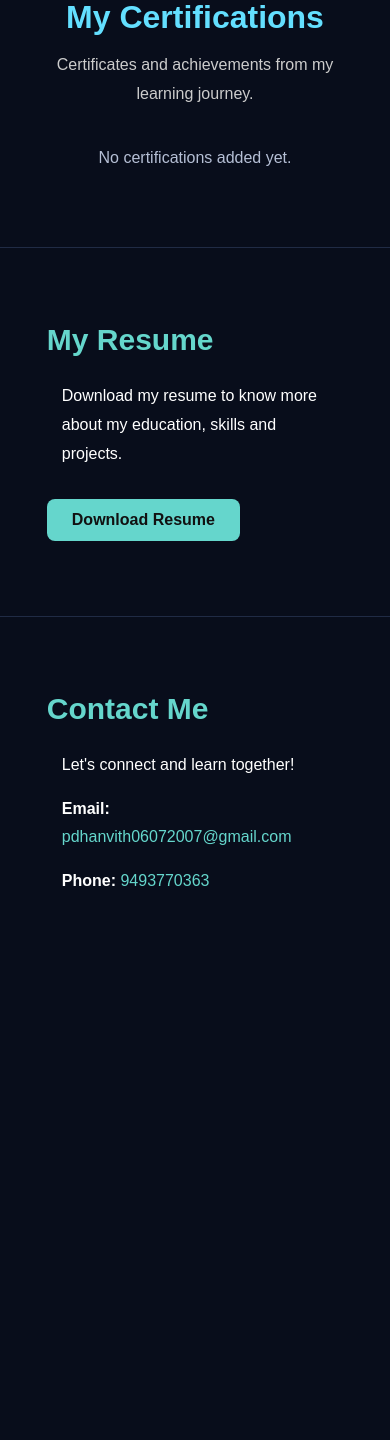
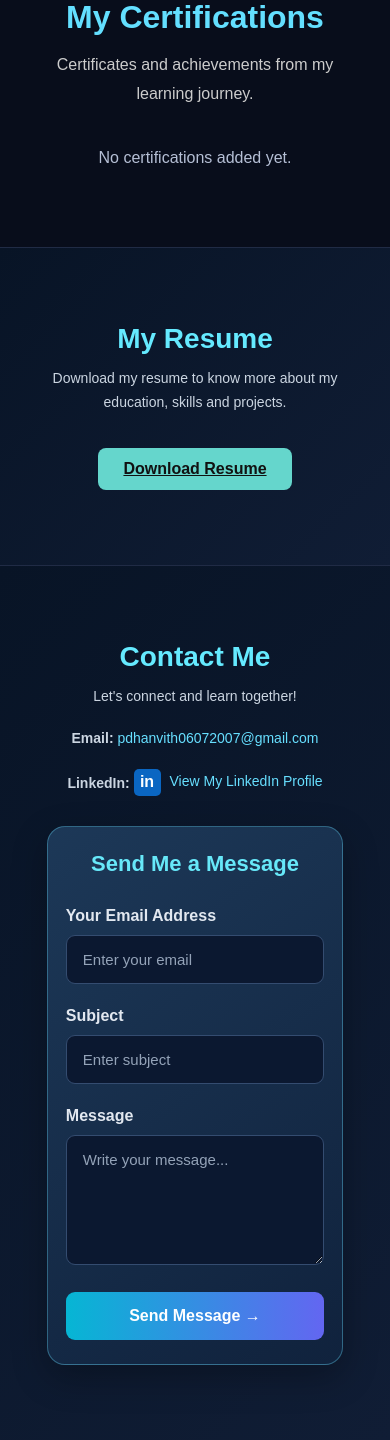
Before and after one commit to dhanvith-git/MyPortfolio, a Flask app: page / in a window 390 px wide. Shown: the part 3990-5430 px from the top of the page. Before the commit the page ends 4876 px from the top, so only its background shows below. Run offline with Flask 3, Linux system fonts and the light colour scheme; data that the repository does not hold is empty.

Commit message:
Improve contact section styling

```diff
--- a/static/style.css
+++ b/static/style.css
@@ -562,29 +562,6 @@ section p {
     background: #8b6cff;
 }
 
-#contact_session
-
-
-.contact-section {
-    text-align: center;
-    padding: 50px 20px;
-}
-
-.contact-section h2 {
-    color: #65d6cc;
-    font-size: 30px;
-}
-
-.contact-section p {
-    color: #ffffff;
-    margin: 15px;
-}
-
-.contact-section a {
-    color: #65d6cc;
-    text-decoration: none;
-}
-
 .resume-btn {
     display: inline-block;
     background: #65d6cc;
@@ -616,3 +593,178 @@ section p {
     margin-top: auto;
     align-self: flex-start;
 }
+
+
+
+/* =================================
+   PROFESSIONAL CONTACT SECTION
+================================= */
+
+.contact-section {
+    padding: 85px 20px;
+    text-align: center;
+    background: linear-gradient(135deg, #081426, #101d35);
+}
+
+.contact-section h2 {
+    font-size: 34px;
+    color: #65eaff;
+    margin-bottom: 12px;
+    font-weight: 700;
+}
+
+.contact-section > p {
+    color: #cbd5e1;
+    margin-bottom: 18px;
+    line-height: 1.7;
+}
+
+/* Email and LinkedIn links */
+.contact-section > p a {
+    color: #67dfff;
+    text-decoration: none;
+    transition: color 0.3s ease;
+}
+
+.contact-section > p a:hover {
+    color: #a78bfa;
+    text-decoration: underline;
+}
+
+.linkedin-contact a {
+    display: inline-flex;
+    align-items: center;
+    gap: 9px;
+}
+
+/* LinkedIn icon */
+.linkedin-icon {
+    display: inline-flex;
+    align-items: center;
+    justify-content: center;
+    width: 27px;
+    height: 27px;
+    background: #0A66C2;
+    color: white;
+    border-radius: 5px;
+    font-weight: bold;
+    font-size: 16px;
+}
+
+/* Contact form card */
+.contact-form-container {
+    width: 100%;
+    max-width: 620px;
+    margin: 42px auto 0;
+    padding: 38px;
+    background: linear-gradient(
+        145deg,
+        rgba(30, 58, 90, 0.95),
+        rgba(17, 35, 62, 0.95)
+    );
+    border: 1px solid rgba(103, 223, 255, 0.35);
+    border-radius: 18px;
+    box-shadow: 0 12px 35px rgba(0, 0, 0, 0.28);
+    box-sizing: border-box;
+    text-align: left;
+}
+
+.contact-form-container h3 {
+    color: #67e8f9;
+    font-size: 25px;
+    text-align: center;
+    margin: 0 0 30px;
+}
+
+/* Form fields */
+.contact-form .form-group {
+    margin-bottom: 23px;
+}
+
+.contact-form label {
+    display: block;
+    color: #e2e8f0;
+    font-weight: 600;
+    margin-bottom: 10px;
+}
+
+.contact-form input,
+.contact-form textarea {
+    width: 100%;
+    padding: 15px 16px;
+    background: #0b1830;
+    border: 1px solid #344c70;
+    border-radius: 9px;
+    color: #ffffff;
+    font-size: 15px;
+    box-sizing: border-box;
+    outline: none;
+    font-family: inherit;
+    transition: border-color 0.3s, box-shadow 0.3s;
+}
+
+.contact-form input::placeholder,
+.contact-form textarea::placeholder {
+    color: #94a3b8;
+}
+
+.contact-form input:focus,
+.contact-form textarea:focus {
+    border-color: #67e8f9;
+    box-shadow: 0 0 0 3px rgba(103, 232, 249, 0.15);
+}
+
+.contact-form textarea {
+    resize: vertical;
+    min-height: 130px;
+}
+
+/* Send button */
+.contact-submit {
+    display: block;
+    width: 100%;
+    padding: 15px;
+    margin-top: 12px;
+    background: linear-gradient(90deg, #06b6d4, #6366f1);
+    color: white;
+    border: none;
+    border-radius: 9px;
+    font-size: 16px;
+    font-weight: 600;
+    cursor: pointer;
+    transition: transform 0.3s, box-shadow 0.3s;
+}
+
+.contact-submit:hover {
+    transform: translateY(-2px);
+    box-shadow: 0 7px 22px rgba(6, 182, 212, 0.28);
+}
+
+.contact-submit:focus-visible {
+    outline: 2px solid #ffffff;
+    outline-offset: 3px;
+}
+
+/* Mobile responsive design */
+@media (max-width: 600px) {
+    .contact-section {
+        padding: 55px 16px;
+    }
+
+    .contact-section h2 {
+        font-size: 28px;
+    }
+
+    .contact-form-container {
+        padding: 24px 18px;
+        margin-top: 30px;
+    }
+
+    .contact-form-container h3 {
+        font-size: 22px;
+    }
+
+    .contact-section > p {
+        font-size: 14px;
+    }
+}
--- a/templates/index.html
+++ b/templates/index.html
@@ -219,6 +219,7 @@
 
 
 <!-- Certifications Section -->
+
 <section id="certifications" class="certifications-section">
 
     <h2>My Certifications</h2>
@@ -279,22 +280,78 @@
     </a>
 </section>
 
+
 <!-- Contact Section -->
 <section id="contact" class="contact-section">
+
     <h2>Contact Me</h2>
     <p>Let's connect and learn together!</p>
 
-    <p><strong>Email:</strong>
+    <!-- Email -->
+    <p>
+        <strong>Email:</strong>
         <a href="mailto:pdhanvith06072007@gmail.com">
             pdhanvith06072007@gmail.com
         </a>
     </p>
 
-    <p><strong>Phone:</strong>
-        <a href="tel:9493770363">9493770363</a>
+    <!-- LinkedIn -->
+    <p class="linkedin-contact">
+        <strong>LinkedIn:</strong>
+        <a href="https://www.linkedin.com/in/dhanvith-polepalli-7343763bb/"
+           target="_blank"
+           rel="noopener noreferrer">
+            <span class="linkedin-icon">in</span>
+            View My LinkedIn Profile
+        </a>
     </p>
+
+    <!-- Contact Form -->
+    <div class="contact-form-container">
+        <h3>Send Me a Message</h3>
+
+        <form class="contact-form"
+              action="https://formsubmit.co/pdhanvith06072007@gmail.com"
+              method="POST">
+
+            <div class="form-group">
+                <label for="visitor-email">Your Email Address</label>
+                <input type="email"
+                       id="visitor-email"
+                       name="email"
+                       placeholder="Enter your email"
+                       required>
+            </div>
+
+            <div class="form-group">
+                <label for="visitor-subject">Subject</label>
+                <input type="text"
+                       id="visitor-subject"
+                       name="_subject"
+                       placeholder="Enter subject"
+                       required>
+            </div>
+
+            <div class="form-group">
+                <label for="visitor-message">Message</label>
+                <textarea id="visitor-message"
+                          name="message"
+                          rows="5"
+                          placeholder="Write your message..."
+                          required></textarea>
+            </div>
+
+            <input type="text"
+                   name="_honey"
+                   style="display:none"
+                   tabindex="-1"
+                   autocomplete="off">
+
+            <button type="submit" class="contact-submit">
+                Send Message →
+            </button>
+
+        </form>
+    </div>
+
 </section>
-
-
-</body>
-</html>
```
